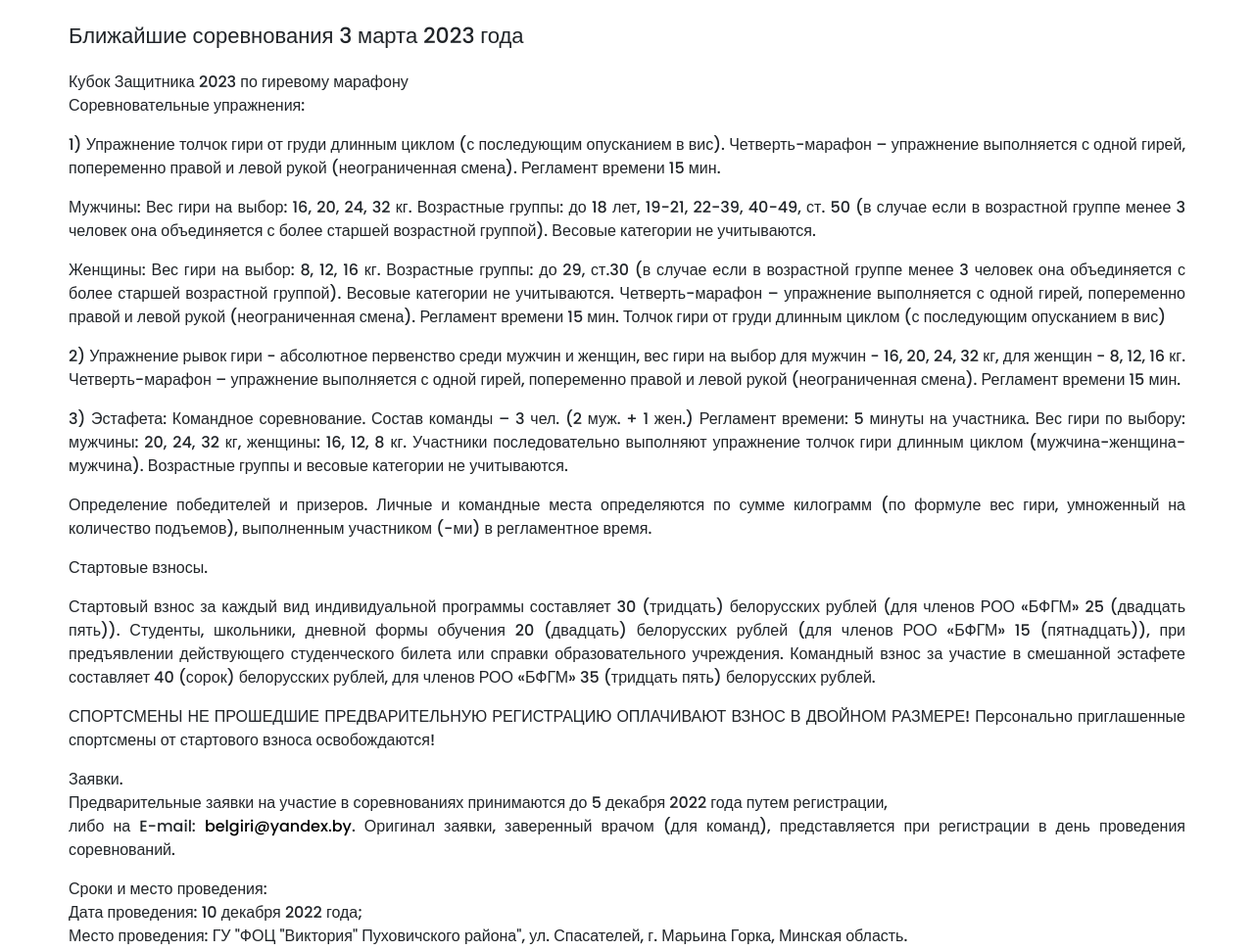
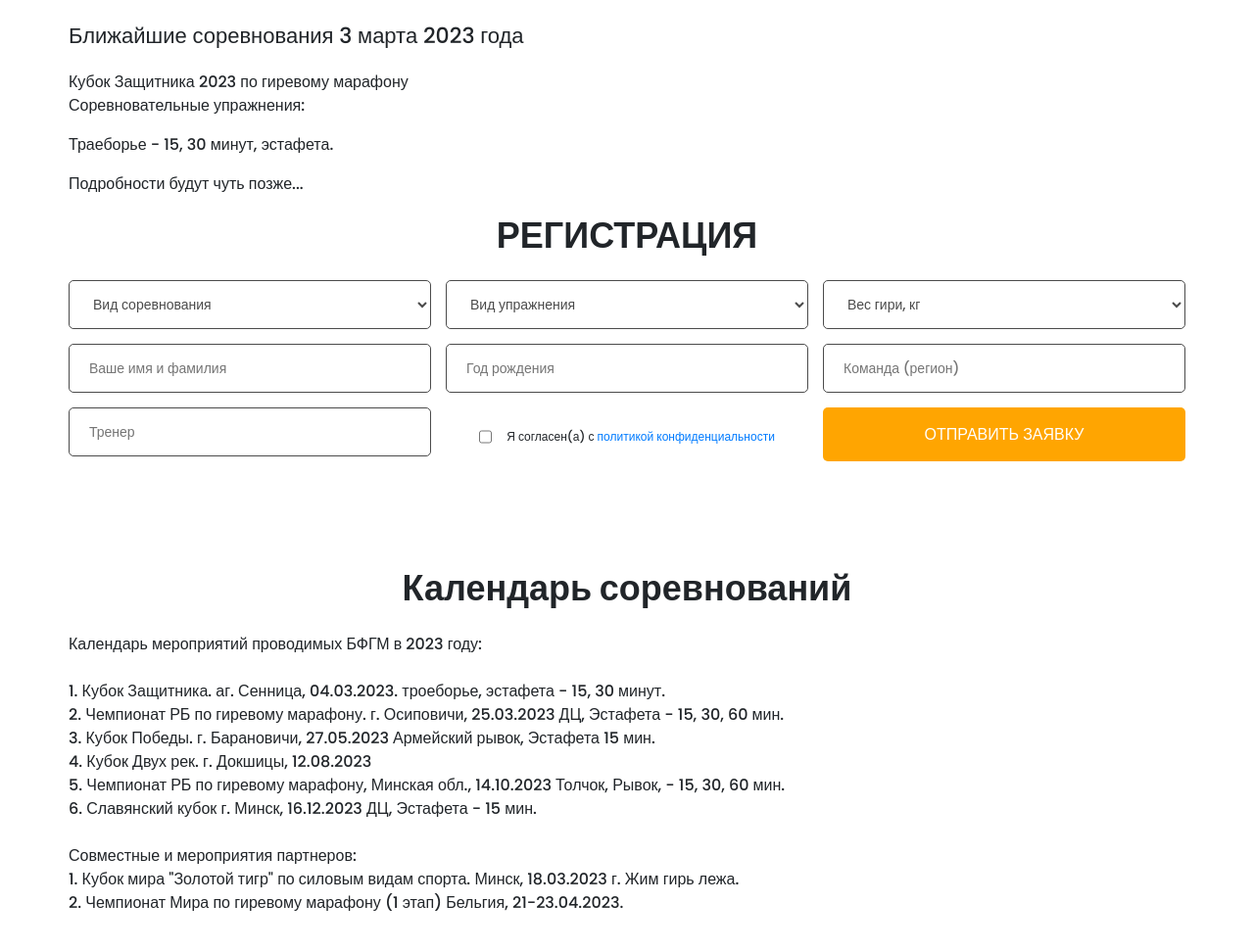
Before and after one commit to 4oVEN/belgiri, a website: page src/index.html in a window 1280 px wide. Shown: the part 1643-2614 px from the top of the page at 98% size. Drawn offline with nearby package versions, Linux system fonts and the light colour scheme; files that its build step writes are made by us from their sources; files whose address does not match are found by name.

Commit message:
сенница

```diff
--- a/src/index.html
+++ b/src/index.html
@@ -126,13 +126,11 @@
         Соревновательные упражнения:
       </p>
       <p class="news__text">
-        1) Упражнение толчок гири от груди длинным циклом (с последующим опусканием в вис). Четверть-марафон – упражнение выполняется с одной гирей, попеременно правой и левой рукой (неограниченная смена). Регламент времени 15 мин.
+        Траеборье - 15, 30 минут, эстафета.
       </p>
+    <p class="news__text">Подробности будут чуть позже...</p>
 
-      <p class="news__text">Мужчины:
-        Вес гири на выбор: 16, 20, 24, 32 кг. Возрастные группы: до 18 лет, 19-21, 22-39, 40-49, ст. 50 (в случае если в возрастной группе менее 3 человек она объединяется с более старшей возрастной группой). Весовые категории не учитываются.</p>
-
-        <p class="news__text">Женщины:
+       <!--  <p class="news__text">Женщины:
           Вес гири на выбор: 8, 12, 16 кг. Возрастные группы: до 29, ст.30 (в случае если в возрастной группе менее 3 человек она объединяется с более старшей возрастной группой). Весовые категории не учитываются.
           Четверть-марафон – упражнение выполняется с одной гирей, попеременно правой и левой рукой (неограниченная смена). Регламент времени 15 мин.
           Толчок гири от груди длинным циклом (с последующим опусканием в вис)</p>
@@ -155,7 +153,8 @@
           Дата проведения: 10 декабря 2022 года; <br>
           Место проведения:
           ГУ "ФОЦ "Виктория" Пуховичского района", ул. Спасателей,
-          г. Марьина Горка, Минская область.</p>
+          г. Марьина Горка, Минская область.</p>     -->
+
 				<!-- <button data-modal="registration" class="button button_main">Регистрация</button>
        <p class="news__text"></p> -->
        <h2 class="title" id="registration">РЕГИСТРАЦИЯ</h2>
@@ -197,9 +196,9 @@
         </div>
          <button class="button button_submit">Отправить заявку</button>
          </form>
-         <div class="map">
+         <!-- <div class="map">
           <iframe src="https://www.google.com/maps/embed?pb=!1m18!1m12!1m3!1d2329.6242052728644!2d28.16676721581307!3d53.50634208001288!2m3!1f0!2f0!3f0!3m2!1i1024!2i768!4f13.1!3m3!1m2!1s0x46d9f5ba5da6f5e3%3A0x82b605aba6e12cf3!2z0KTQntCaIMKr0JLQuNC60YLQvtGA0LjRj8K7!5e1!3m2!1sru!2sby!4v1670494016000!5m2!1sru!2sby" width="100%" height="500" style="border:0;" allowfullscreen="" loading="lazy" referrerpolicy="no-referrer-when-downgrade"></iframe>
-         </div>
+         </div> -->
     </div>
   </section>
 
```
Also changed, not shown: dist/index.html.
